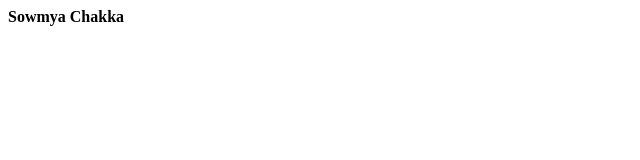
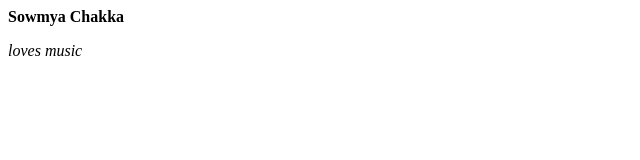
Before and after one commit to sowmyachakka/sowmyachakka.github.io, a plain HTML site: page index.html in a window 1280 px wide. Shown: the full height of the page, 0-640 px from the left. Drawn offline with Linux system fonts and the light colour scheme.

Commit message:
Update index.html

```diff
--- a/index.html
+++ b/index.html
@@ -1 +1,2 @@
 <p><b>Sowmya Chakka</b></p>
+<p><i>loves music</i></p>
```
